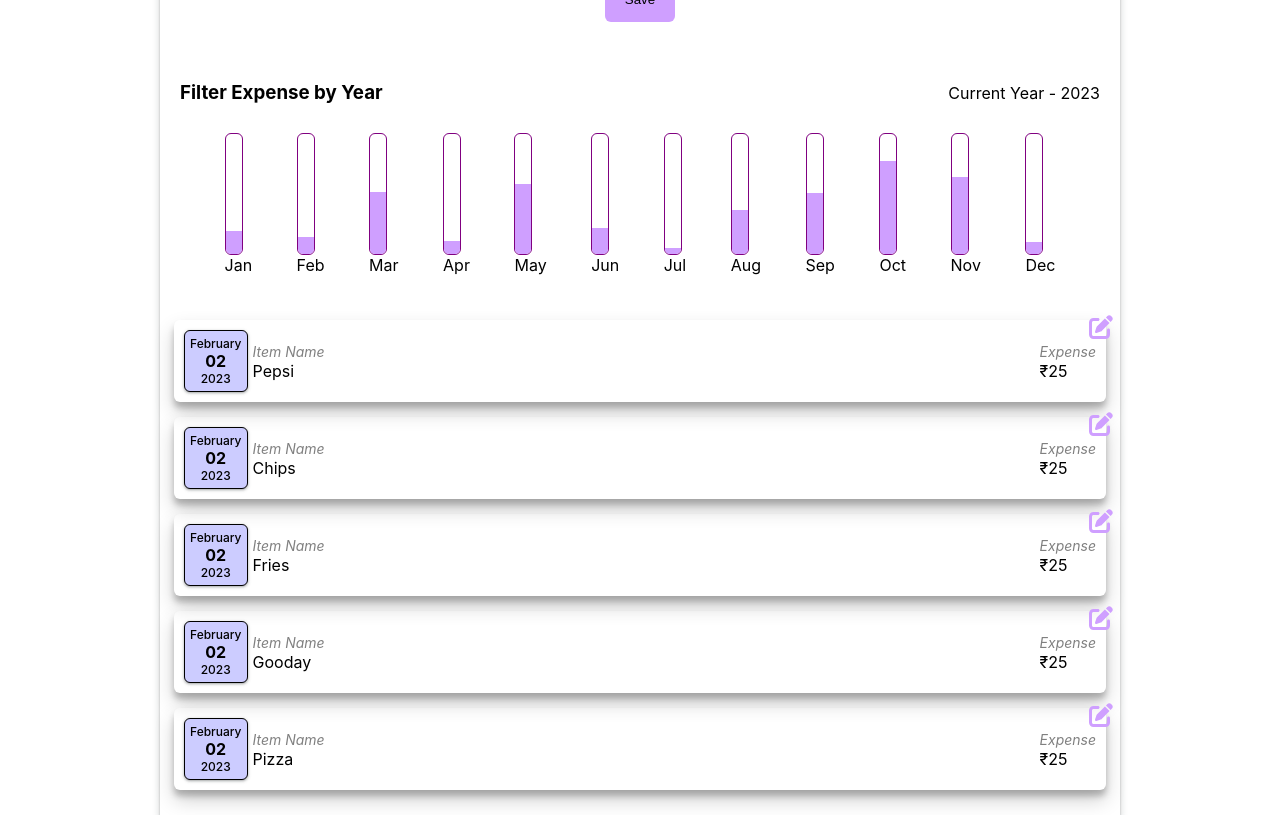
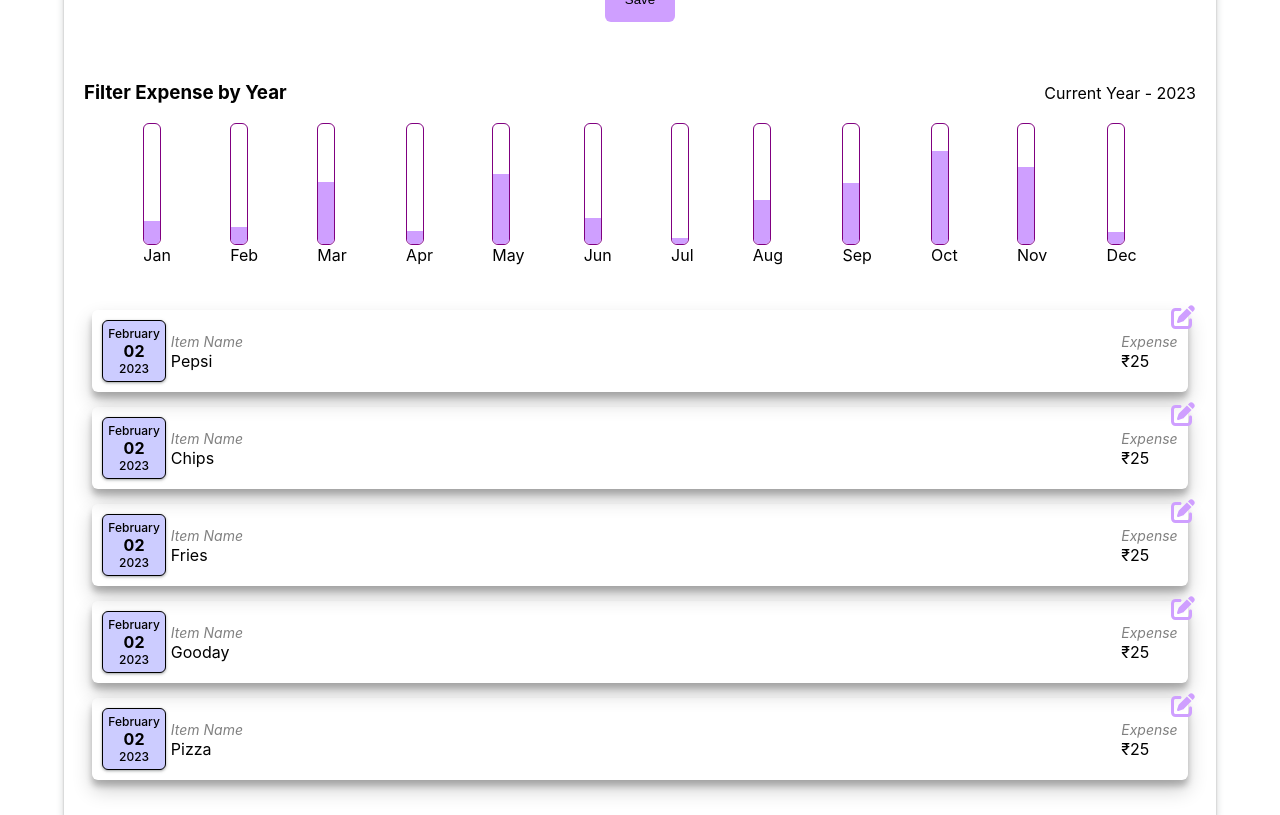
Before and after one commit to AyushVerma150/react-expense-tracker-2023, a React (Create React App) app: page / in a window 1280 px wide. Shown: the part 280-1095 px from the top of the page. Built offline with nearby package versions, Linux system fonts and the light colour scheme.

Commit message:
Minor Fixes - 2

```diff
--- a/src/App.js
+++ b/src/App.js
@@ -70,7 +70,7 @@ const App = () => {
   return (
     <div
       style={{
-        width: '75%',
+        width: '90%',
         margin: '0px auto',
         boxShadow:
           'rgba(60, 64, 67, 0.3) 0px 1px 2px 0px, rgba(60, 64, 67, 0.15) 0px 2px 6px 2px',
--- a/src/components/Expense/ExpenseFilter.js
+++ b/src/components/Expense/ExpenseFilter.js
@@ -18,7 +18,8 @@ const ExpenseFilter = () => {
           display: 'flex',
           alignItems: 'center',
           justifyContent: 'space-evenly',
-          margin: '10px auto',
+          margin: '0px auto',
+          // padding: '5px 5px',
         }}
       >
         {[
--- a/src/components/Expense/ExpensesList.js
+++ b/src/components/Expense/ExpensesList.js
@@ -2,7 +2,7 @@ import ExpenseItem from './ExpenseItem';
 
 const ExpensesList = ({ productsInfo, editHandler }) => {
   return (
-    <div>
+    <div style={{ padding: '10px 10px' }}>
       {productsInfo.map(({ itemName, date, cost, id }) => {
         return (
           <ExpenseItem
```
